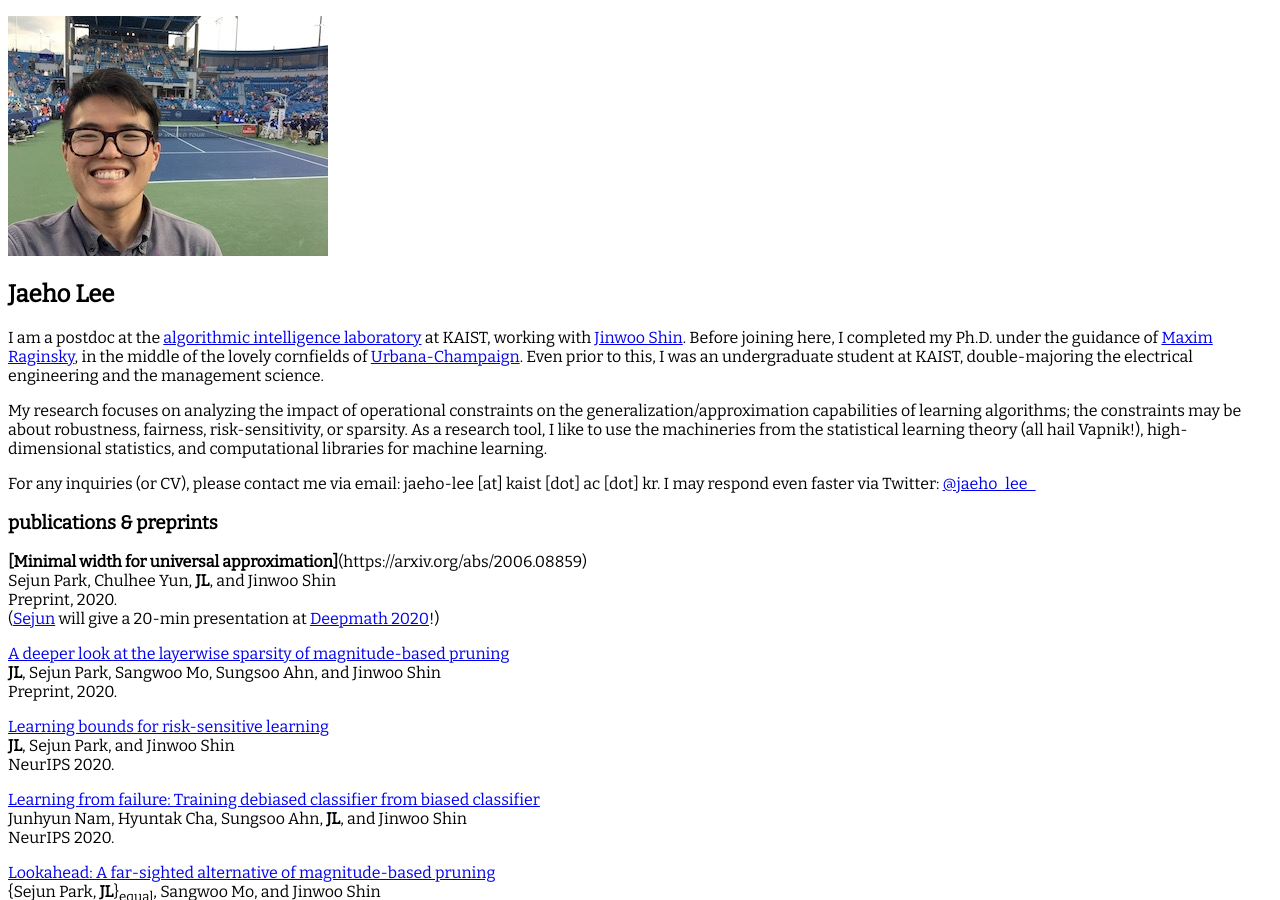
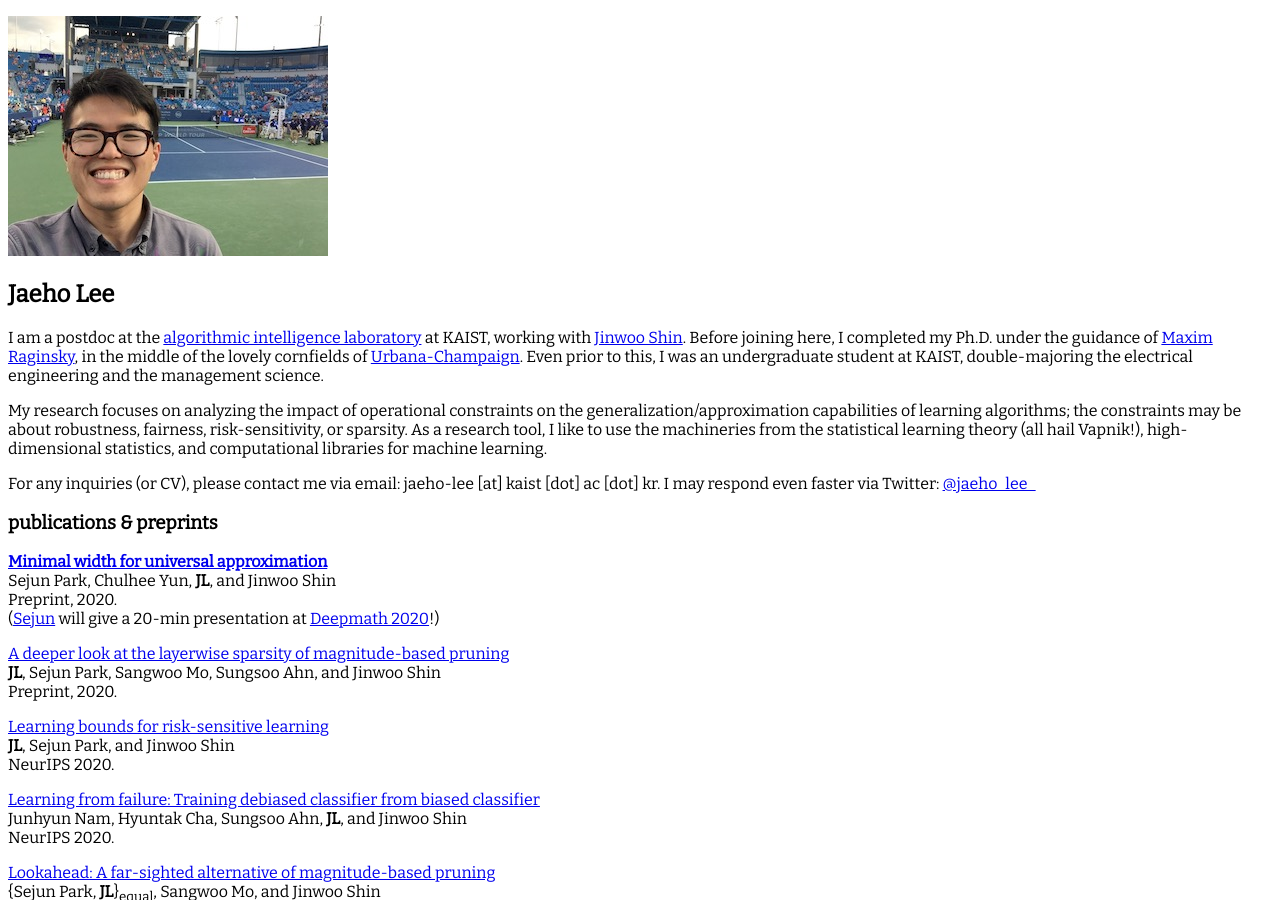
Before and after one commit to jaeho-lee/jaeho-lee.github.io, a Jekyll site: the page built from index.md, in a window 1280 px wide and 900 px high. Built offline with Jekyll 4.4.1, drawn with Linux system fonts in a browser that asks for light colours.

Commit message:
Update index.md

```diff
--- a/index.md
+++ b/index.md
@@ -20,7 +20,7 @@ For any inquiries (or CV), please contact me via email: jaeho-lee [at] kaist [do
 * B.S. in EE+MS@KAIST with *summa cum laude*, February 2013 (advisor: [Yung Yi](http://lanada.kaist.ac.kr/~yi/))
 -->
 ### publications & preprints
-**[Minimal width for universal approximation]**(https://arxiv.org/abs/2006.08859)
+**[Minimal width for universal approximation](https://arxiv.org/abs/2006.08859)**
 Sejun Park, Chulhee Yun, **JL**, and Jinwoo Shin
 Preprint, 2020.
 ([Sejun](https://sites.google.com/site/sejunparksite/) will give a 20-min presentation at [Deepmath 2020](https://deepmath-conference.com)!)
```
